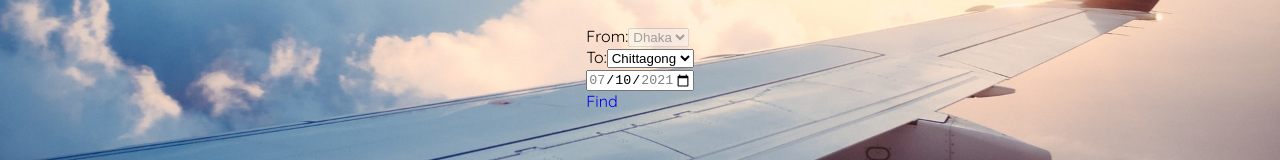
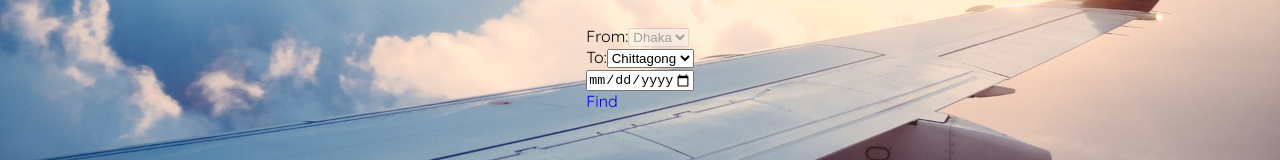
Before and after one commit to mir-hussain/fly-bangladesh-client, a React (Create React App) app: page / in a window 1280 px wide. Shown: the part 467-627 px from the top of the page. Built offline with nearby package versions, Linux system fonts and the light colour scheme; no server answers.

Commit message:
added the time function

```diff
--- a/src/components/SearchBox.js
+++ b/src/components/SearchBox.js
@@ -1,16 +1,12 @@
 import React, { useState } from "react";
 import { Link } from "react-router-dom";
+import { currentDate } from "./time";
 
 const SearchBox = () => {
-  // const today = new Date()
-  // console.log(today);
-  // console.log(today.getDay());
-  // console.log(today.getMonth());
-  // console.log(today.getFullYear());
-
   const [destination, setDestination] =
     useState("chittagong");
-  const [date, setDate] = useState("2021-07-10");
+
+  const [date, setDate] = useState(currentDate);
 
   const handleDestination = (event) => {
     const to = event.target.value;
@@ -44,9 +40,9 @@ const SearchBox = () => {
           onChange={handleDestination}
           required
         >
-          <option value='chittagong'>Chittagong</option>
-          <option value='india'>India</option>
-          <option value='usa'>USA</option>
+          <option value='Chittagong'>Chittagong</option>
+          <option value='India'>India</option>
+          <option value='USA'>USA</option>
         </select>
       </div>
       <div>
@@ -54,10 +50,9 @@ const SearchBox = () => {
           type='date'
           name='date'
           id='date'
-          min='2021-07-10'
+          min={currentDate}
           max='2021-07-15'
           onChange={handleDate}
-          value='2021-07-10'
           required
         />
       </div>
--- /dev/null
+++ b/src/components/time.js
@@ -0,0 +1,15 @@
+const today = new Date();
+
+const currentDay = today.getDate();
+
+const currentMonth = (today.getMonth() + 1).toLocaleString(
+  "en-US",
+  {
+    minimumIntegerDigits: 2,
+    useGrouping: false,
+  }
+);
+
+const currentYear = today.getFullYear();
+
+export const currentDate = `${currentYear}-${currentMonth}-${currentDay}`;
```
